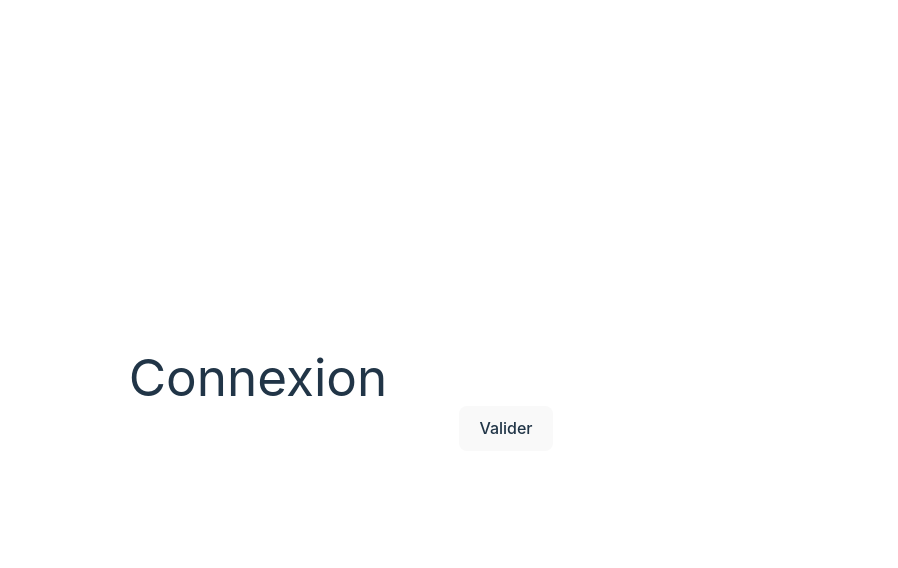
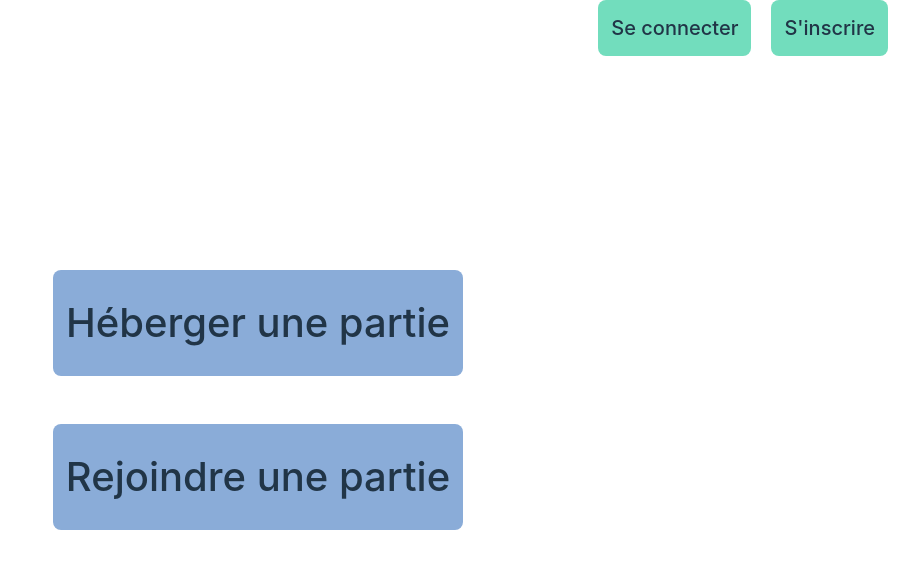
Before and after one commit to unenlec/loup-garou, a React (Vite) app in the folder client/: page /login in a window 1280 px wide. Shown: the top 568 px of the page, without its empty margins (382-1280 px from the left). Built offline with nearby package versions, Linux system fonts and the light colour scheme.

Commit message:
déplacement de login

```diff
--- a/client/src/pages/login.jsx
+++ b/client/src/pages/login.jsx
@@ -1,11 +1,23 @@
-export default function Login()
-{
-    return(
-        <div className="flex flex-col gap-3">
-            <h1>Connexion</h1>
-            <input type="text"/>
-            <input type="password"/>
-            <button>Valider</button>
-        </div>
-    )
+import '../login.css'
+
+export default function Login() {
+
+  return (
+    <>
+      <div>
+      <button className='game'>Héberger une partie</button>
+      <br/>
+      <br/>
+      <br/>
+
+      <button className='game'>Rejoindre une partie</button>
+      </div>
+
+      <div className='topright'>
+        <button className='log'>Se connecter</button>
+        <button className='log'>S'inscrire</button>
+      </div>
+
+    </>
+  )
 }
```
Also changed, not shown: client/src/components/login.jsx (deleted, +0 -27 lines).
